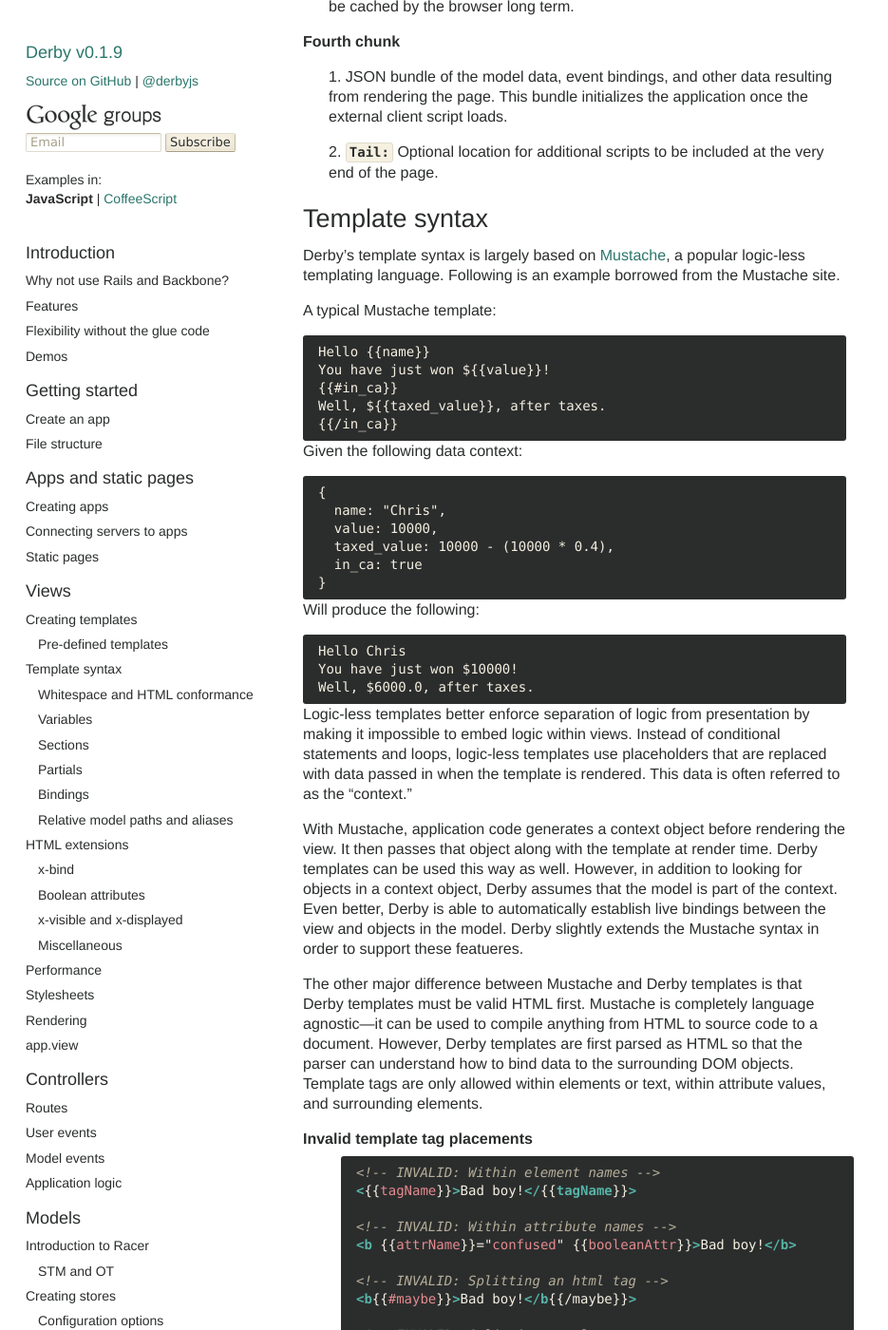
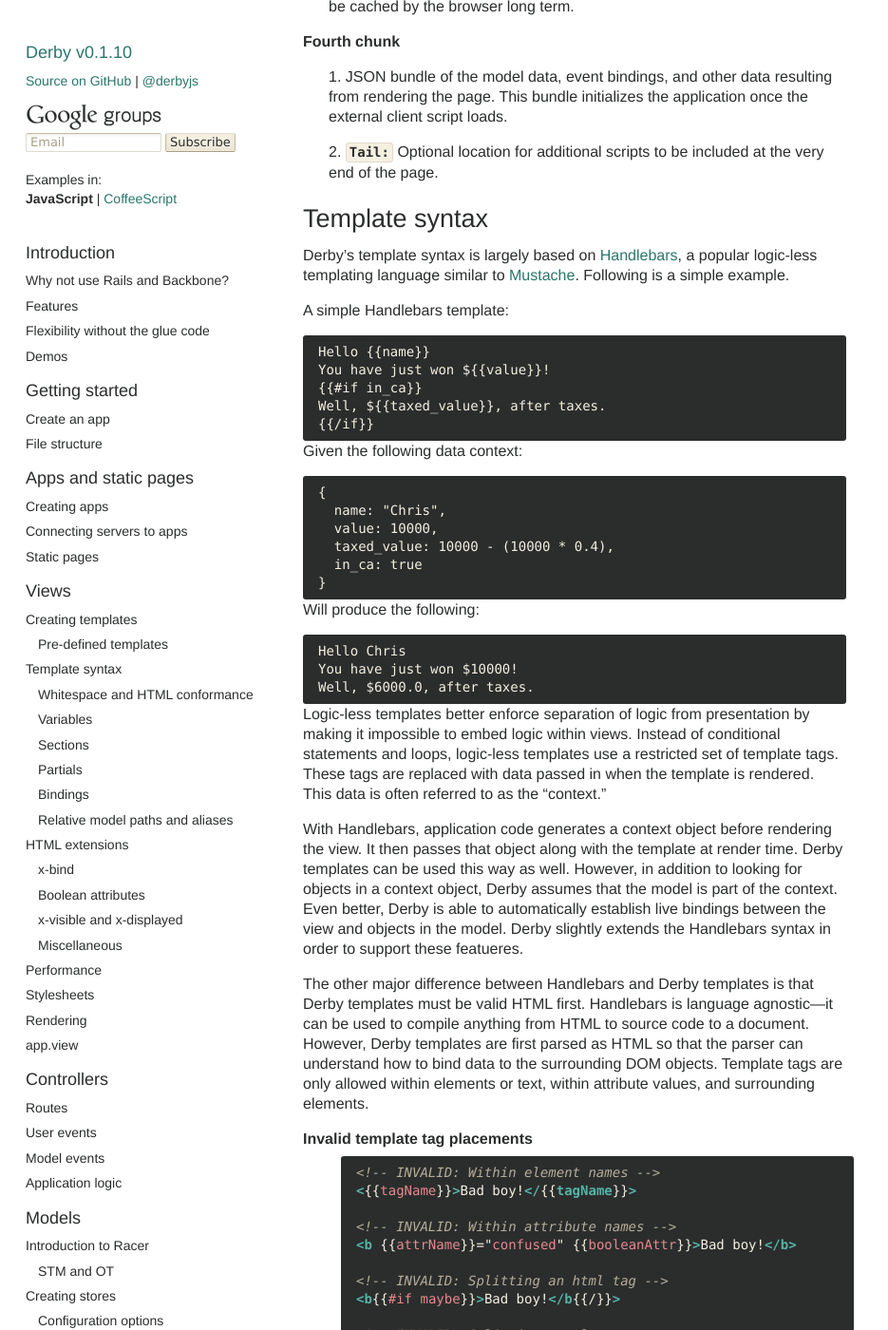
Before and after one commit to derbyjs/derby, a Jekyll site: the page built from index.md, in a window 1280 px wide and 1400 px high, scrolled down 9988 px. Shown: the whole window at 95% size, without its empty margins (0-935 px from the left). Built offline with Jekyll 4.4.1, drawn with Linux system fonts in a browser that asks for light colours; some of the changed text lies outside the part shown.

Commit message:
start updating docs to handlebars from mustache

```diff
--- a/index.md
+++ b/index.md
@@ -1,6 +1,6 @@
 ---
 layout: default
-version: 0.1.9
+version: 0.1.10
 headers:
   - text: Introduction
     type: h1
@@ -195,7 +195,7 @@ Derby radically simplifies this process of adding dynamic interactions. It runs
 
 ## Features
 
-* **HTML templates:** [Mustache](http://mustache.github.com/mustache.5.html)-like templates are rendered into HTML on both the server and client. Because they render on the server, pages display immediately---even before any scripts are downloaded. Templates are mostly just HTML, so designers can understand and modify them.
+* **HTML templates:** [Handlebars](http://handlebarsjs.com/)-like templates are rendered into HTML on both the server and client. Because they render on the server, pages display immediately---even before any scripts are downloaded. Templates are mostly just HTML, so designers can understand and modify them.
 
 * **View bindings:** In addition to HTML rendering, templates specify live bindings between the view and model. When model data change, the view updates the properties, text, or HTML neccessary to reflect the new data. When the user interacts with the page---such as editing the value of a text input---the model data are updated.
 
@@ -453,15 +453,15 @@ ol>li:before{content: counter(item) ". "; counter-increment: item}
 
 ## Template syntax
 
-Derby's template syntax is largely based on [Mustache](http://mustache.github.com/mustache.5.html), a popular logic-less templating language. Following is an example borrowed from the Mustache site.
-
-A typical Mustache template:
+Derby's template syntax is largely based on [Handlebars](http://handlebarsjs.com/), a popular logic-less templating language similar to [Mustache](http://mustache.github.com/mustache.5.html). Following is a simple example.
+
+A simple Handlebars template:
 
     Hello {{"{{"}}name}}
     You have just won ${{"{{"}}value}}!
-    {{"{{"}}#in_ca}}
+    {{"{{"}}#if in_ca}}
     Well, ${{"{{"}}taxed_value}}, after taxes.
-    {{"{{"}}/in_ca}}
+    {{"{{"}}/if}}
 
 Given the following data context:
 
@@ -478,11 +478,11 @@ Will produce the following:
     You have just won $10000!
     Well, $6000.0, after taxes.
 
-Logic-less templates better enforce separation of logic from presentation by making it impossible to embed logic within views. Instead of conditional statements and loops, logic-less templates use placeholders that are replaced with data passed in when the template is rendered. This data is often referred to as the "context."
-
-With Mustache, application code generates a context object before rendering the view. It then passes that object along with the template at render time. Derby templates can be used this way as well. However, in addition to looking for objects in a context object, Derby assumes that the model is part of the context. Even better, Derby is able to automatically establish live bindings between the view and objects in the model. Derby slightly extends the Mustache syntax in order to support these featueres.
-
-The other major difference between Mustache and Derby templates is that Derby templates must be valid HTML first. Mustache is completely language agnostic---it can be used to compile anything from HTML to source code to a document. However, Derby templates are first parsed as HTML so that the parser can understand how to bind data to the surrounding DOM objects. Template tags are only allowed within elements or text, within attribute values, and surrounding elements.
+Logic-less templates better enforce separation of logic from presentation by making it impossible to embed logic within views. Instead of conditional statements and loops, logic-less templates use a restricted set of template tags. These tags are replaced with data passed in when the template is rendered. This data is often referred to as the "context."
+
+With Handlebars, application code generates a context object before rendering the view. It then passes that object along with the template at render time. Derby templates can be used this way as well. However, in addition to looking for objects in a context object, Derby assumes that the model is part of the context. Even better, Derby is able to automatically establish live bindings between the view and objects in the model. Derby slightly extends the Handlebars syntax in order to support these featueres.
+
+The other major difference between Handlebars and Derby templates is that Derby templates must be valid HTML first. Handlebars is language agnostic---it can be used to compile anything from HTML to source code to a document. However, Derby templates are first parsed as HTML so that the parser can understand how to bind data to the surrounding DOM objects. Template tags are only allowed within elements or text, within attribute values, and surrounding elements.
 
 #### Invalid template tag placements
 {% highlight html %}
@@ -493,10 +493,10 @@ The other major difference between Mustache and Derby templates is that Derby te
 <b {{"{{"}}attrName}}="confused" {{"{{"}}booleanAttr}}>Bad boy!</b>
 
 <!-- INVALID: Splitting an html tag -->
-<b{{"{{"}}#maybe}}>Bad boy!</b{{"{{"}}/maybe}}>
+<b{{"{{"}}#if maybe}}>Bad boy!</b{{"{{"}}/}}>
 
 <!-- INVALID: Splitting an element -->
-{{"{{"}}#maybe}}<b>{{"{{"}}/maybe}}Bad boy!</b>
+{{"{{"}}#if maybe}}<b>{{"{{"}}/}}Bad boy!</b>
 {% endhighlight %}
 
 #### Valid placements
@@ -508,7 +508,7 @@ The other major difference between Mustache and Derby templates is that Derby te
 <b style="color:{{"{{"}}displayColor}}">Let's go running!</b>
 
 <!-- Surrounding an element -->
-{{"{{"}}#maybe}}<b>Let's go dancing!</b>{{"{{"}}/maybe}}
+{{"{{"}}#if maybe}}<b>Let's go dancing!</b>{{"{{"}}/}}
 {% endhighlight %}
 
 ### Whitespace and HTML conformance
@@ -654,7 +654,7 @@ I like <a href="http://derbyjs.com/">turtles</a>.
 
 Partials are used to include one template inside of another. The scope of the parent context is inherited inside of the partial. Both for code readability and for more efficient template compilation, it is best to keep individual templates relatively simple and use partials for each significant unit.
 
-As in Mustache, partials are included by name with the syntax `{{"{{"}}> profile}}`. Because it is common to use a partial to render each item in a list or otherwise use a section to set the context for a partial, Derby supports the additional `{{"{{"}}users > profile}}` syntax. This is equivalent to `{{"{{"}}#users}}{{"{{"}}> profile}}{{"{{"}}/}}`.
+As in Handlebars, partials are included by name with the syntax `{{"{{"}}> profile}}`. Because it is common to use a partial to render each item in a list or otherwise use a section to set the context for a partial, Derby supports the additional `{{"{{"}}each users > profile}}` syntax. This is equivalent to `{{"{{"}}#each}}{{"{{"}}> profile}}{{"{{"}}/}}`. `if`, `unless`, and `with` are valid as well as `each`.
 
 #### Template
 
```
